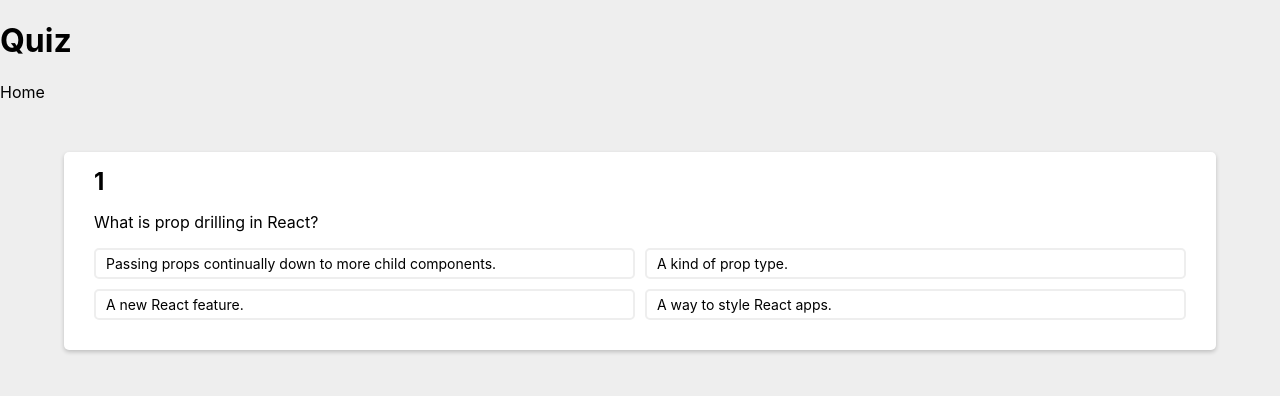
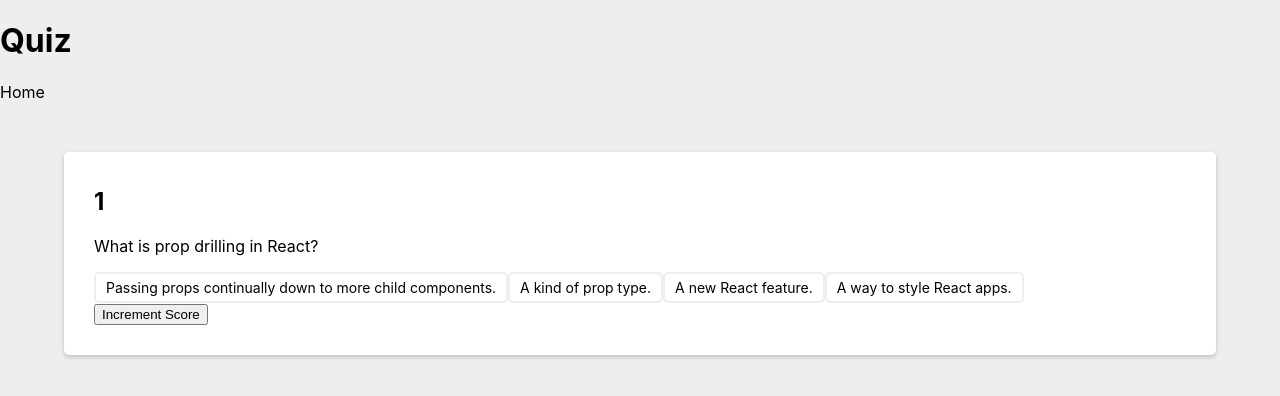
Before and after one commit to zneib/frontend-tester, a Next.js app: page /quiz in a window 1280 px wide. Shown: the top 396 px of the page. Built offline with nearby package versions, Linux system fonts and the light colour scheme.

Commit message:
Wiring up some more global state for the score
Switching out styled-components for css modules. They seem to be working better in Next.js at the moment.

```diff
--- /dev/null
+++ b/components/QuizCard.module.css
@@ -0,0 +1,35 @@
+.cardWrapper {
+  width: 90%;
+  padding: 15px 30px 30px;
+  background-color: #fff;
+  box-shadow: 0px 2px 4px 0px rgba(0,0,0,0.2);
+  border-radius: 5px;
+  margin: 50px auto;
+}
+
+.optionsContainer {
+  display: grid;
+  grid-template-columns: 1fr 1fr;
+  gap: 10px;
+}
+
+.option {
+  all: unset;
+  border: 2px solid #eee;
+  border-radius: 5px;
+  padding: 5px 10px;
+  font-size: 14px;
+  cursor: pointer;
+}
+
+.nextBtn {
+  all: unset;
+  cursor: pointer;
+  border-radius: 5px;
+  border: 2px solid transparent;
+  color: #0A558C;
+  background-color: #DCEEFB;
+  padding: 5px 10px;
+  margin-top: 15px;
+  font-size: 14px;
+}
--- a/components/QuizCard.tsx
+++ b/components/QuizCard.tsx
@@ -1,50 +1,6 @@
 import { useState, useEffect, useContext } from 'react';
-import styled from 'styled-components';
-
-const CardWrapper = styled.div`
-  width: 90%;
-  padding: 15px 30px 30px;
-  background-color: #fff;
-  box-shadow: 0px 2px 4px 0px rgba(0,0,0,0.2);
-  border-radius: 5px;
-  margin: 50px auto;
-  & > h2 {
-    margin: 0;
-  }
-`
-
-const OptionsContainer = styled.div`
-  display: grid;
-  grid-template-columns: 1fr 1fr;
-  gap: 10px;
-`
-
-const Option = styled.button`
-  all: unset;
-  border: 2px solid #eee;
-  border-radius: 5px;
-  padding: 5px 10px;
-  font-size: 14px;
-  cursor: pointer;
-  &:hover {
-    border: 2px solid #003E6B;
-  }
-`
-
-const NextBtn = styled.button`
-  all: unset;
-  cursor: pointer;
-  border-radius: 5px;
-  border: 2px solid transparent;
-  color: #0A558C;
-  background-color: #DCEEFB;
-  padding: 5px 10px;
-  margin-top: 15px;
-  font-size: 14px;
-  &:hover {
-    border: 2px solid #2680C2;
-  }
-`
+import globalContext from '../context/globalContext';
+import styles from './QuizCard.module.css';
 
 interface CardProps {
   id: number;
@@ -59,6 +15,9 @@
   const [selectedAnswer, setSelectedAnswer] = useState('')
   const [isAnswered, setIsAnswered] = useState(false)
   const [isCorrect, setIsCorrect] = useState(false)
+  const { score, updateScore } = useContext(globalContext);
+
+  console.log(score)
 
   useEffect(() => {
     if (selectedAnswer === answer.toString()) {
@@ -70,15 +29,16 @@
   }, [answer, selectedAnswer])
 
   return (
-    <CardWrapper>
+    <div className={styles.cardWrapper}>
       <h2>{id}</h2>
       <p>{text}</p>
-      <OptionsContainer>
+      <div className={styles.optionsWrapper}>
         {answerOptions?.length > 0 && answerOptions.map((option, index) => (
-          <Option key={index} type="button" onClick={() => setSelectedAnswer(option.toString())}>{option.toString()}</Option>
+          <button className={styles.option} key={index} type="button" onClick={() => setSelectedAnswer(option.toString())}>{option.toString()}</button>
         ))}
-      </OptionsContainer>
-      {isAnswered && <NextBtn onClick={() => setCardNumber(cardNumber + 1)}>NEXT</NextBtn>}
-    </CardWrapper>
+      </div>
+      {isAnswered && <button className={styles.nextBtn} type="button" onClick={() => setCardNumber(cardNumber + 1)}>NEXT</button>}
+      <button type="button" onClick={updateScore}>Increment Score</button>
+    </div>
   )
 }
--- a/context/globalContext.tsx
+++ b/context/globalContext.tsx
@@ -2,6 +2,7 @@
 
 interface GlobalContextInterface {
   score: number;
+  updateScore: () => void;
 }
 
 const globalContext = createContext<GlobalContextInterface | null>(null);
--- a/context/globalReducer.tsx
+++ b/context/globalReducer.tsx
@@ -4,11 +4,16 @@
 
 interface GlobalAction {
   type: string;
-  payload: number;
+  payload?: number;
 }
 
 export const globalReducer = (state: GlobalState, action: GlobalAction) => {
   switch(action.type) {
+    case 'update_score':
+      return {
+        ...state,
+        score: state.score + 1
+      }
     default:
       return state;
   }
--- a/context/globalState.tsx
+++ b/context/globalState.tsx
@@ -13,10 +13,17 @@
 
   const [state, dispatch] = useReducer(globalReducer, intialState);
 
+  const updateScore = () => {
+    dispatch({
+      type: 'update_score'
+    })
+  }
+
   return (
     <GlobalContext.Provider
       value={{
-        score: state.score
+        score: state.score,
+        updateScore
       }}
     >
       {children}
--- a/pages/_app.tsx
+++ b/pages/_app.tsx
@@ -1,8 +1,9 @@
-import '../styles/globals.css'
-import type { AppProps } from 'next/app'
+import '../styles/globals.css';
+import type { AppProps } from 'next/app';
+import GlobalState from '../context/globalState';
 
 function MyApp({ Component, pageProps }: AppProps) {
-  return <Component {...pageProps} />
+  return <GlobalState><Component {...pageProps} /></GlobalState>
 }
 
 export default MyApp
--- a/pages/_document.tsx
+++ b/pages/_document.tsx
@@ -1,4 +1,4 @@
-import Document, { Head, Main, NextScript, DocumentContext } from 'next/document';
+import Document, { Html, Head, Main, NextScript, DocumentContext } from 'next/document';
 
 export default class MyDocument extends Document {
   static async getInitialProps (ctx: DocumentContext) {
@@ -8,13 +8,13 @@
 
   render () {
     return (
-      <html>
+      <Html>
         <Head />
         <body>
           <Main />
           <NextScript />
         </body>
-      </html>
+      </Html>
     )
   }
 }
```
Also changed, not shown: context/state.tsx (deleted, +0 -22 lines).
